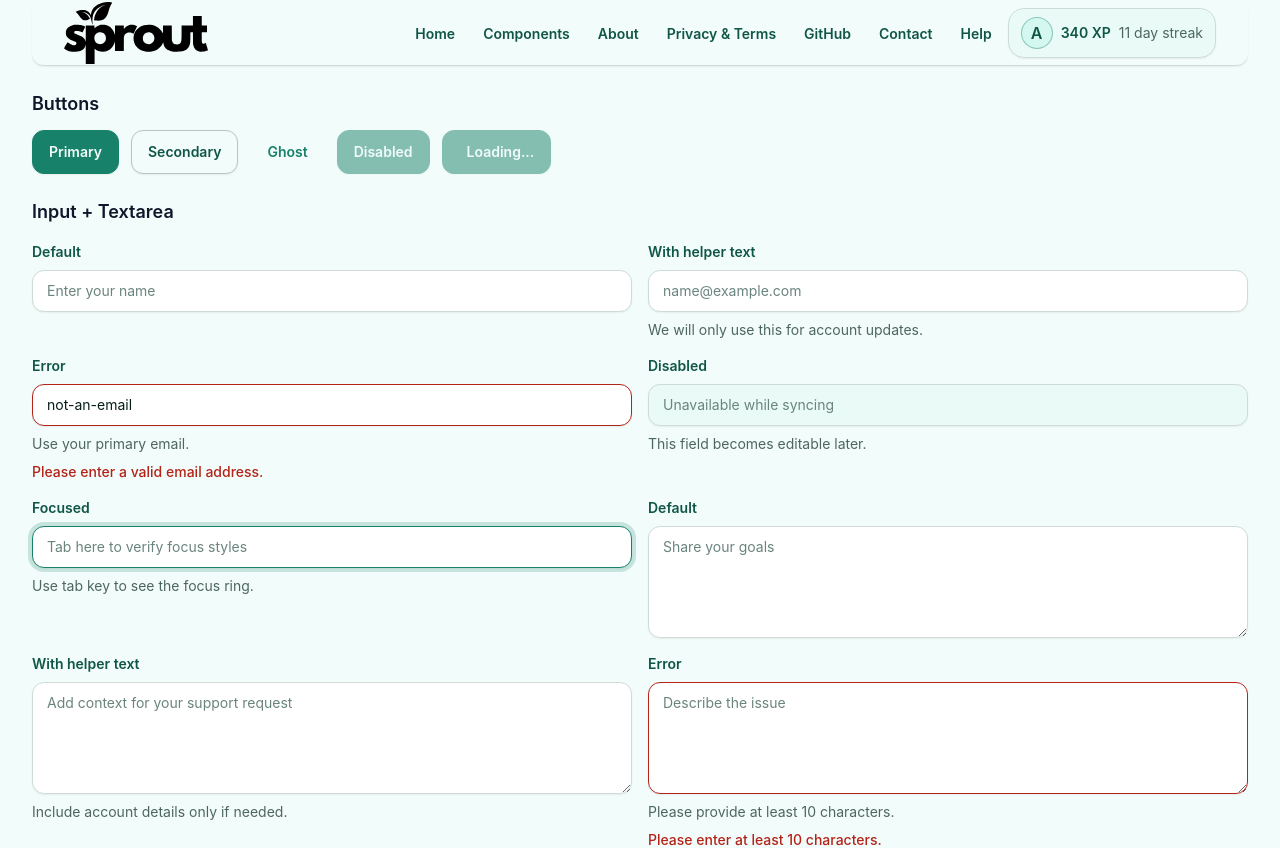
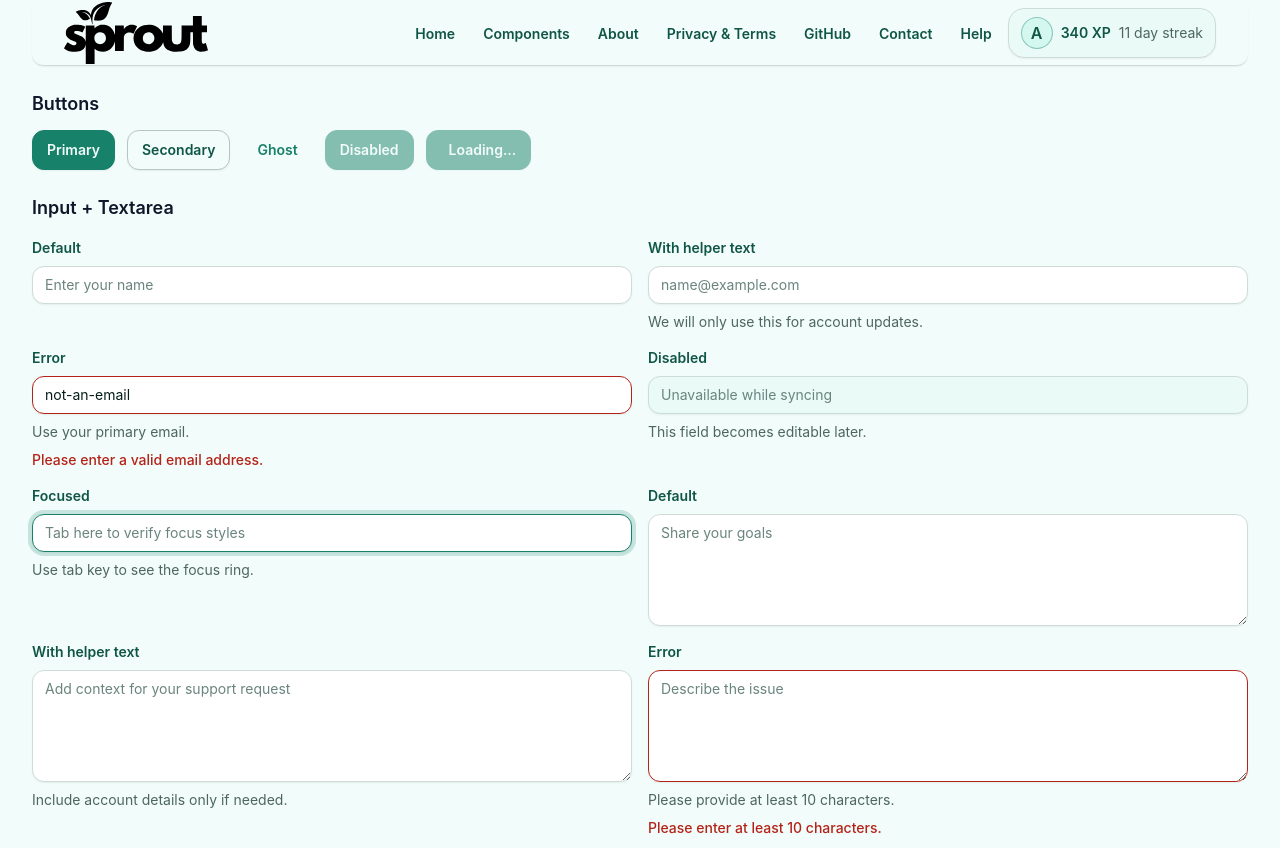
Before and after one commit to Code-the-Dream-School/summer-26-js-practicum-team2, a React (Vite) app in the folder frontend/: page /dev/components in a window 1280 px wide. Shown: the part 400-1248 px from the top of the page. Built offline with nearby package versions, Linux system fonts and the light colour scheme.

Commit message:
Update sizing for Button, Input, and Textarea components

```diff
--- a/frontend/src/components/ui/Button.jsx
+++ b/frontend/src/components/ui/Button.jsx
@@ -18,7 +18,7 @@ export default function Button({
   }
 
   const baseClass =
-    'inline-flex min-h-11 items-center justify-center gap-2 rounded-lg px-4 py-2.5 text-sm font-semibold leading-none transition-all duration-200 focus:outline-none focus:ring-4 disabled:cursor-not-allowed disabled:opacity-50'
+    'inline-flex min-h-10 items-center justify-center gap-2 rounded-xl px-3.5 py-2 text-sm font-semibold leading-none transition-all duration-200 focus:outline-none focus:ring-4 disabled:cursor-not-allowed disabled:opacity-50'
 
   return (
     <button
--- a/frontend/src/components/ui/Input.jsx
+++ b/frontend/src/components/ui/Input.jsx
@@ -43,7 +43,7 @@ function Input({
         disabled={disabled}
         aria-invalid={error ? 'true' : undefined}
         aria-describedby={describedBy}
-        className={`w-full rounded-lg border px-3.5 py-2.5 text-sm shadow-sm outline-none transition-all duration-200 focus:ring-4 disabled:cursor-not-allowed ${inputStateClasses} ${className}`}
+        className={`w-full rounded-xl border px-3 py-2 text-sm shadow-sm outline-none transition-all duration-200 focus:ring-4 disabled:cursor-not-allowed ${inputStateClasses} ${className}`}
         {...props}
       />
 
--- a/frontend/src/components/ui/Textarea.jsx
+++ b/frontend/src/components/ui/Textarea.jsx
@@ -43,7 +43,7 @@ function Textarea({
         disabled={disabled}
         aria-invalid={error ? 'true' : undefined}
         aria-describedby={describedBy}
-        className={`min-h-28 w-full rounded-lg border px-3.5 py-2.5 text-sm shadow-sm outline-none transition-all duration-200 focus:ring-4 disabled:cursor-not-allowed ${textareaStateClasses} ${className}`}
+        className={`min-h-28 w-full rounded-xl border px-3 py-2 text-sm shadow-sm outline-none transition-all duration-200 focus:ring-4 disabled:cursor-not-allowed ${textareaStateClasses} ${className}`}
         {...props}
       />
 
```
